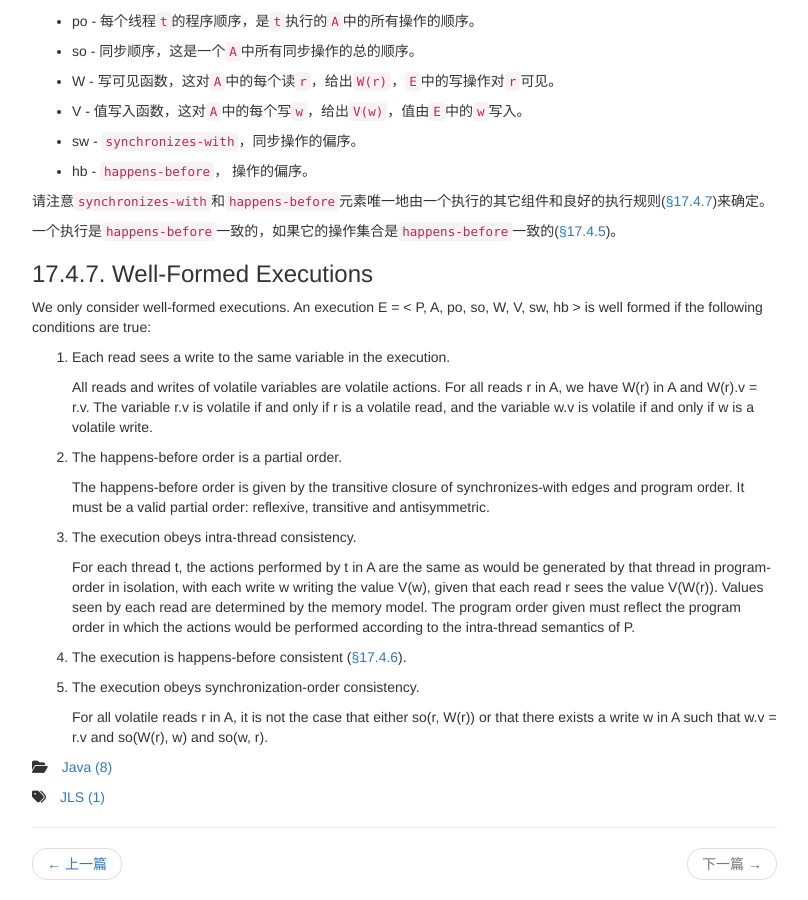
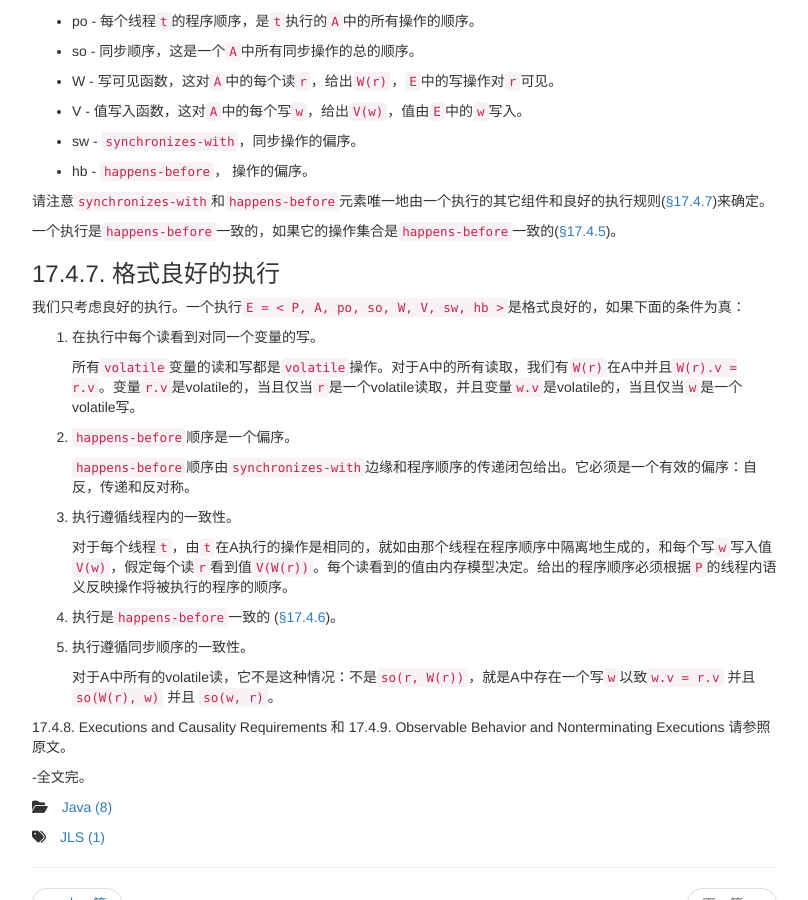
Before and after one commit to cjm0000000/cjm0000000.github.io, a Jekyll site: the page built from _posts/Java/201403/2014-03-03-java-memory-model.md, in a window 1280 px wide and 900 px high, scrolled down 5939 px. Shown: the whole window, without its empty margins (318-1126 px from the left). Built offline with Jekyll 4.4.1, drawn with Linux system fonts in a browser that asks for light colours; nearby versions of some CDN libraries; library files that are not in the unit come from our copies; comment, search, counter and statistics services are not loaded.

Commit message:
finished

```diff
--- a/_posts/Java/201403/2014-03-03-java-memory-model.md
+++ b/_posts/Java/201403/2014-03-03-java-memory-model.md
@@ -313,24 +313,28 @@ tags: [JLS]
 
 一个执行是`happens-before`一致的，如果它的操作集合是`happens-before`一致的([§17.4.5](http://docs.oracle.com/javase/specs/jls/se7/html/jls-17.html#jls-17.4.5))。
 
-### 17.4.7. Well-Formed Executions
+### 17.4.7. 格式良好的执行
 
-We only consider well-formed executions. An execution E = < P, A, po, so, W, V, sw, hb > is well formed if the following conditions are true:
+我们只考虑良好的执行。一个执行`E = < P, A, po, so, W, V, sw, hb >`是格式良好的，如果下面的条件为真：
 
-1. Each read sees a write to the same variable in the execution.
+1. 在执行中每个读看到对同一个变量的写。
 
-    All reads and writes of volatile variables are volatile actions. For all reads r in A, we have W(r) in A and W(r).v = r.v. The variable r.v is volatile if and only if r is a volatile read, and the variable w.v is volatile if and only if w is a volatile write.
+    所有`volatile`变量的读和写都是`volatile`操作。对于A中的所有读取，我们有`W(r)`在A中并且`W(r).v = r.v`。变量`r.v`是volatile的，当且仅当`r`是一个volatile读取，并且变量`w.v`是volatile的，当且仅当`w`是一个volatile写。
 
-2. The happens-before order is a partial order.
+2. `happens-before`顺序是一个偏序。
 
-    The happens-before order is given by the transitive closure of synchronizes-with edges and program order. It must be a valid partial order: reflexive, transitive and antisymmetric.
+    `happens-before`顺序由`synchronizes-with`边缘和程序顺序的传递闭包给出。它必须是一个有效的偏序：自反，传递和反对称。
 
-3. The execution obeys intra-thread consistency.
+3. 执行遵循线程内的一致性。
 
-    For each thread t, the actions performed by t in A are the same as would be generated by that thread in program-order in isolation, with each write w writing the value V(w), given that each read r sees the value V(W(r)). Values seen by each read are determined by the memory model. The program order given must reflect the program order in which the actions would be performed according to the intra-thread semantics of P.
+    对于每个线程`t`，由`t`在A执行的操作是相同的，就如由那个线程在程序顺序中隔离地生成的，和每个写`w`写入值`V(w)`，假定每个读`r`看到值`V(W(r))`。每个读看到的值由内存模型决定。给出的程序顺序必须根据`P`的线程内语义反映操作将被执行的程序的顺序。
 
-4. The execution is happens-before consistent ([§17.4.6](http://docs.oracle.com/javase/specs/jls/se7/html/jls-17.html#jls-17.4.6)).
+4. 执行是`happens-before`一致的 ([§17.4.6](http://docs.oracle.com/javase/specs/jls/se7/html/jls-17.html#jls-17.4.6))。
 
-5. The execution obeys synchronization-order consistency.
+5. 执行遵循同步顺序的一致性。
 
-    For all volatile reads r in A, it is not the case that either so(r, W(r)) or that there exists a write w in A such that w.v = r.v and so(W(r), w) and so(w, r).
+    对于A中所有的volatile读，它不是这种情况：不是`so(r, W(r))`，就是A中存在一个写`w`以致`w.v = r.v` 并且 `so(W(r), w)` 并且 `so(w, r)`。
+
+17.4.8. Executions and Causality Requirements 和 17.4.9. Observable Behavior and Nonterminating Executions 请参照原文。
+
+-全文完。
```
